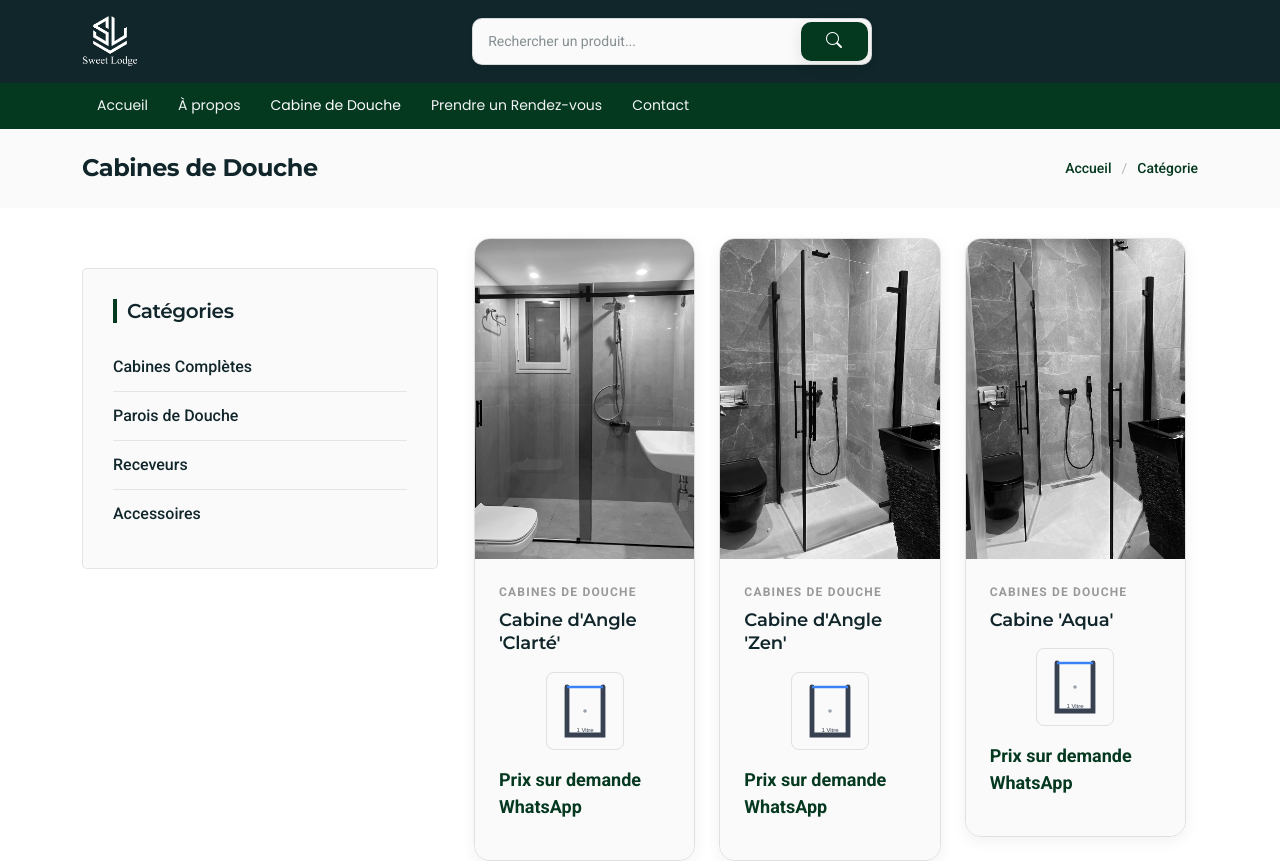
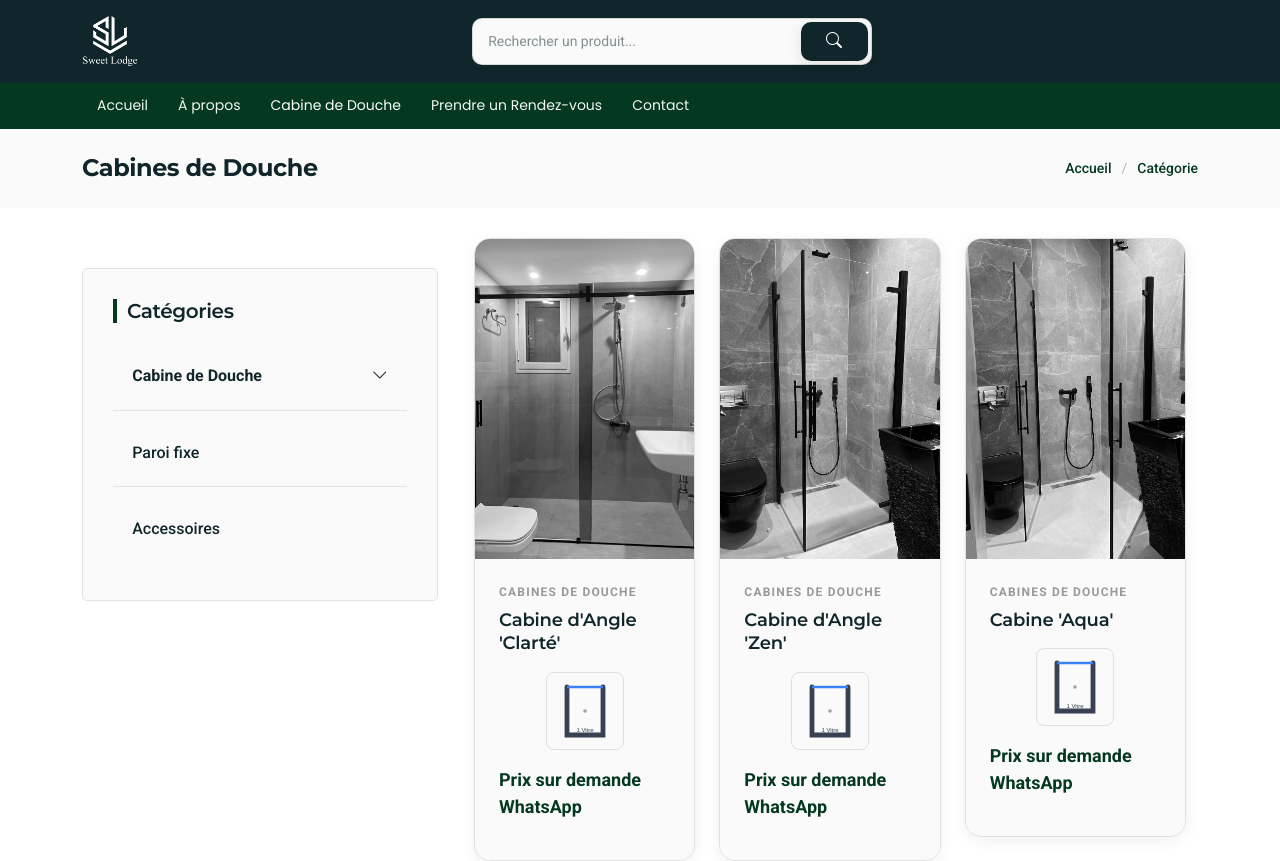
Before and after one commit to khalilbenjemmaa/E-Shower-Cabin, an Angular app: page /#/category in a window 1280 px wide. Shown: the top 861 px of the page. Built offline with nearby package versions, Linux system fonts and the light colour scheme.

Commit message:
FIX CATEGORIES LISTING

```diff
--- a/src/app/category/category.component.html
+++ b/src/app/category/category.component.html
@@ -23,17 +23,22 @@
           <div class="product-categories-widget widget-item">
             <h3 class="widget-title">Catégories</h3>
             <ul class="category-tree list-unstyled mb-0">
-              <li class="category-item">
-                <a href="#" class="category-link">Cabines Complètes</a>
+              <li class="category-item expandable" [class.expanded]="showCabineSubcategories" (click)="toggleCabineSubcategories($event)">
+                <a href="#" class="category-link">Cabine de Douche <i class="bi" [ngClass]="{'bi-chevron-down': !showCabineSubcategories, 'bi-chevron-up': showCabineSubcategories}"></i></a>
+                <ul class="subcategory-tree" *ngIf="showCabineSubcategories">
+                  <li><a routerLink="/category/coulissante-angle" class="category-link">Coulissante en angle</a></li>
+                  <li><a routerLink="/category/coulissante-niche" class="category-link">Coulissante en niche</a></li>
+                  <li><a routerLink="/category/battante-angle" class="category-link">Battante en angle</a></li>
+                  <li><a routerLink="/category/battante-niche" class="category-link">Battante en niche</a></li>
+                  <li><a routerLink="/category/accordeon-angle" class="category-link">Accordéon en angle</a></li>
+                  <li><a routerLink="/category/accordeon-niche" class="category-link">Accordéon en niche</a></li>
+                </ul>
               </li>
               <li class="category-item">
-                <a href="#" class="category-link">Parois de Douche</a>
+                <a routerLink="/category/paroi-fixe" class="category-link">Paroi fixe</a>
               </li>
               <li class="category-item">
-                <a href="#" class="category-link">Receveurs</a>
-              </li>
-              <li class="category-item">
-                <a href="#" class="category-link">Accessoires</a>
+                <a routerLink="/category/accessoires" class="category-link">Accessoires</a>
               </li>
             </ul>
           </div><!--/Product Categories Widget -->
--- a/src/app/category/category.component.scss
+++ b/src/app/category/category.component.scss
@@ -1,3 +1,75 @@
+// Sidebar expandable category menu styles
+.category-tree {
+  list-style: none;
+  margin: 0;
+  padding: 0;
+}
+
+.category-item.expandable > .category-link {
+  font-weight: 600;
+  display: flex;
+  align-items: center;
+  justify-content: space-between;
+  cursor: pointer;
+}
+
+.category-link i {
+  margin-left: 0.5rem;
+  font-size: 1rem;
+}
+
+.subcategory-tree {
+  list-style: none;
+  margin: 0.25rem 0 0.25rem 1.5rem;
+  padding: 0 0 0 1rem;
+  border-left: 2px solid #11262B;
+}
+
+.subcategory-item.expandable > .category-link {
+  font-weight: 500;
+  display: flex;
+  align-items: center;
+  justify-content: space-between;
+  cursor: pointer;
+}
+
+
+// Only highlight expanded parent if submenu is open and hovered
+
+// When parent is expanded, make its link black with white text
+.category-item.expanded > .category-link {
+  background: #11262B;
+  color: #fff !important;
+}
+
+// Ensure only hovered .category-link is green
+.category-link:hover,
+.category-link:focus {
+  background: #043920;
+  color: #fff !important;
+}
+
+// Add more spacing between items
+.category-tree > .category-item,
+.subcategory-tree > li {
+  margin-bottom: 0.5rem;
+}
+
+.category-link {
+  color: #11262B;
+  text-decoration: none;
+  padding: 0.6rem 1.2rem;
+  border-radius: 8px;
+  transition: background 0.2s, color 0.2s;
+  display: block;
+}
+
+// Green hover effect with white text
+.category-link:hover,
+.category-link:focus {
+  background: #043920;
+  color: #fff;
+}
 // bain-et-cuisine/src/app/category/category.component.scss
 // Modern Black & White Piano Theme
 
--- a/src/app/category/category.component.ts
+++ b/src/app/category/category.component.ts
@@ -13,6 +13,43 @@ import { CartService } from '../services/cart.service';
   styleUrls: ['./category.component.scss']
 })
 export class CategoryComponent implements OnInit {
+    // Sidebar expand/collapse state
+    showCabineSubcategories = false;
+    showCoulissanteSub = false;
+    showBattanteSub = false;
+    showAccordeonSub = false;
+    // Toggle main 'Cabine de Douche' subcategories
+    toggleCabineSubcategories(event: Event) {
+      event.preventDefault();
+      event.stopPropagation();
+      this.showCabineSubcategories = !this.showCabineSubcategories;
+      if (!this.showCabineSubcategories) {
+        this.showCoulissanteSub = false;
+        this.showBattanteSub = false;
+        this.showAccordeonSub = false;
+      }
+    }
+
+    // Toggle 'Coulissante' sub-subcategories
+    toggleCoulissanteSub(event: Event) {
+      event.preventDefault();
+      event.stopPropagation();
+      this.showCoulissanteSub = !this.showCoulissanteSub;
+    }
+
+    // Toggle 'Battante' sub-subcategories
+    toggleBattanteSub(event: Event) {
+      event.preventDefault();
+      event.stopPropagation();
+      this.showBattanteSub = !this.showBattanteSub;
+    }
+
+    // Toggle 'Accordéon' sub-subcategories
+    toggleAccordeonSub(event: Event) {
+      event.preventDefault();
+      event.stopPropagation();
+      this.showAccordeonSub = !this.showAccordeonSub;
+    }
   products: Product[] = [];
 
   constructor(
```
Also changed, not shown: src/assets/css/main.css.
